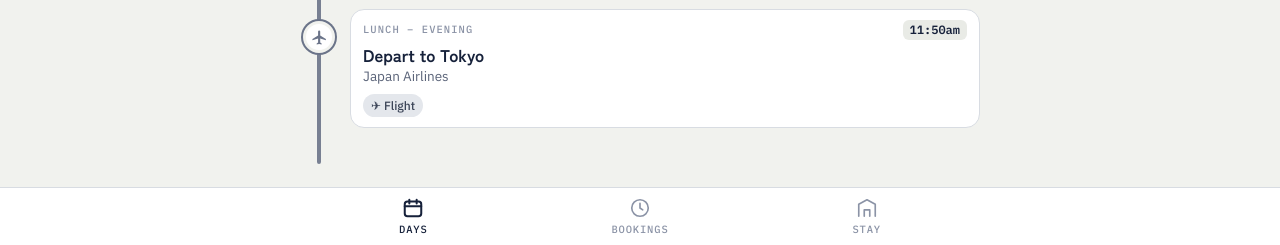
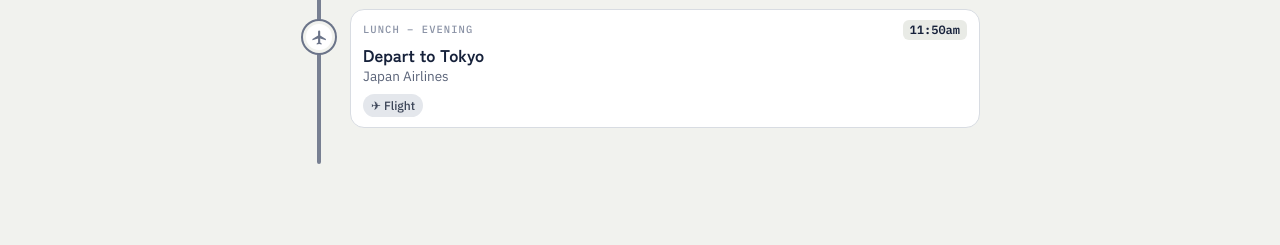
Before and after one commit to victorvictory88/Japan---Nov-26, a plain HTML site: page index.html in a window 1280 px wide. Shown: the part 555-800 px from the top of the page. Drawn offline with Linux system fonts and the light colour scheme.

Commit message:
Remove bottom tab bar
Updated padding-block in CSS and removed tabbar navigation from HTML.

```diff
--- a/index.html
+++ b/index.html
@@ -60,7 +60,7 @@ body{
   -webkit-text-size-adjust:100%;
   padding-left:max(16px, env(safe-area-inset-left, 0px));
   padding-right:max(16px, env(safe-area-inset-right, 0px));
-  padding-block:0 calc(84px + env(safe-area-inset-bottom, 0px));
+  padding-block:0 calc(24px + env(safe-area-inset-bottom, 0px));
 }
 body::before{content:""; position:fixed; inset:0 0 auto; height:env(safe-area-inset-top, 0px); z-index:10; background:var(--bg)}
 a{color:inherit}
@@ -225,7 +225,6 @@ button{font:inherit; color:inherit}
   </header>
   <main id="view"></main>
 </div>
-<nav class="tabbar" aria-label="Sections"><div class="in" id="tabs"></div></nav>
 
 <script>
 /* ---------- Data: straight from the planner sheet, B1:J15 ---------- */
@@ -779,6 +778,7 @@ function renderStrip(){
   if (cur && cur.scrollIntoView) { try { cur.scrollIntoView({block:'nearest', inline:'center', behavior:'instant'}); } catch(e) { cur.scrollIntoView(); } }
 }
 function renderTabs(){
+  if (!$('#tabs')) return;
   $('#tabs').innerHTML = TABS.map(t => '<button class="tab" data-tab="'+t.id+'" aria-current="'+(current.tab===t.id)+'">'+t.icon+'<span>'+t.label+'</span></button>').join('');
 }
 function render(){
```
